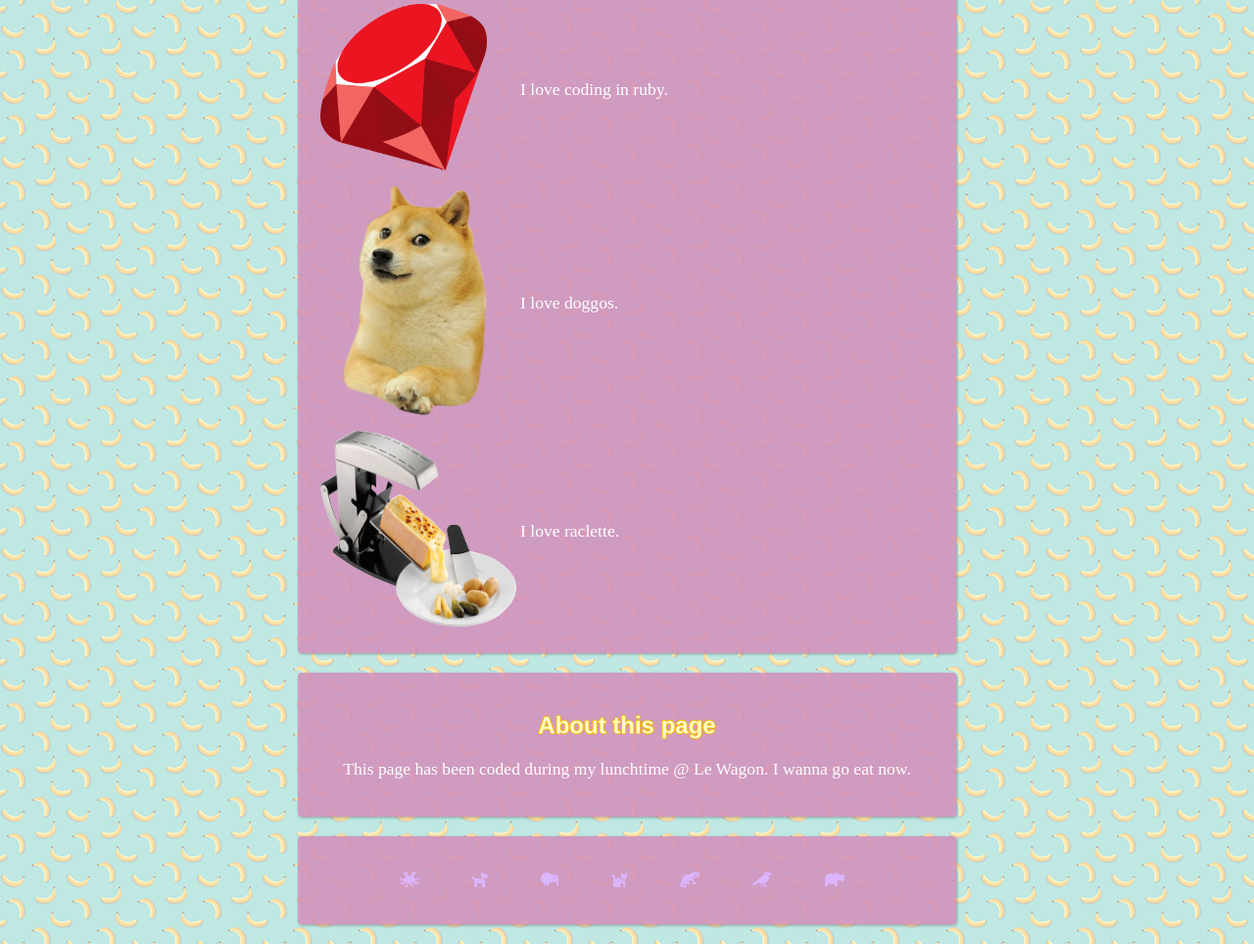
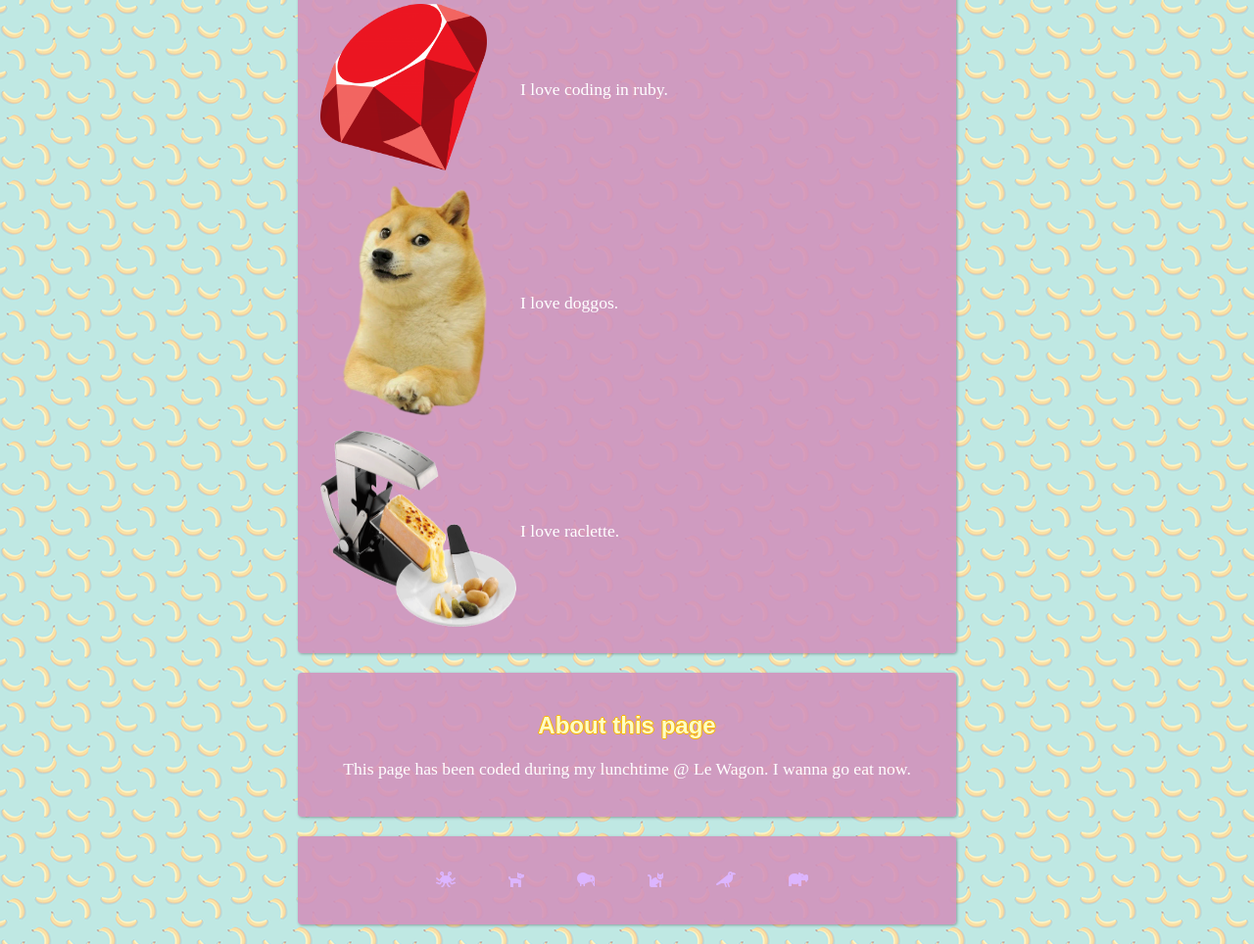
Before and after one commit to erikadesu/profile, a plain HTML site: page index.html in a window 1280 px wide. Shown: the part 690-1654 px from the top of the page at 98% size. Drawn offline with Linux system fonts and the light colour scheme; a web font is replaced by a local one.

Commit message:
remove otter

```diff
--- a/index.html
+++ b/index.html
@@ -79,7 +79,6 @@
           <li><i class="fas fa-dog"></i></li>
           <li><i class="fas fa-kiwi-bird"></i></li>
           <li><i class="fas fa-cat"></i></li>
-          <li><i class="fas fa-otter"></i></li>
           <li><i class="fas fa-crow"></i></li>
           <li><i class="fas fa-hippo"></i></li>
         </ul>
```
